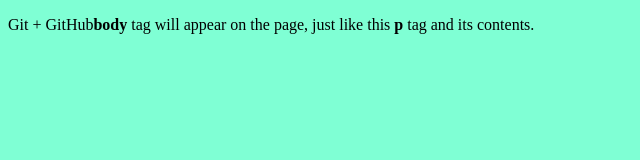
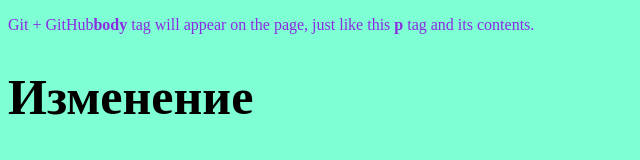
Before and after one commit to jazonvisor/gittest, a plain HTML site: page index.html in a window 1280 px wide. Shown: the whole page, without its empty margins (0-640 px from the left). Drawn offline with Linux system fonts and the light colour scheme.

Commit message:
next two commit

```diff
--- a/css/main.css
+++ b/css/main.css
@@ -1,3 +1,9 @@
 body{
     background-color: aquamarine;
 }
+p{
+    color: blueviolet;
+}
+h1{
+    font-size: 50px;
+}
--- a/index.html
+++ b/index.html
@@ -6,5 +6,6 @@
   </head>
   <body>
     <p>Git + GitHub<strong>body</strong> tag will appear on the page, just like this <strong>p</strong> tag and its contents.</p>
+    <h1>Изменение</h>
   </body>
 </html>
```
